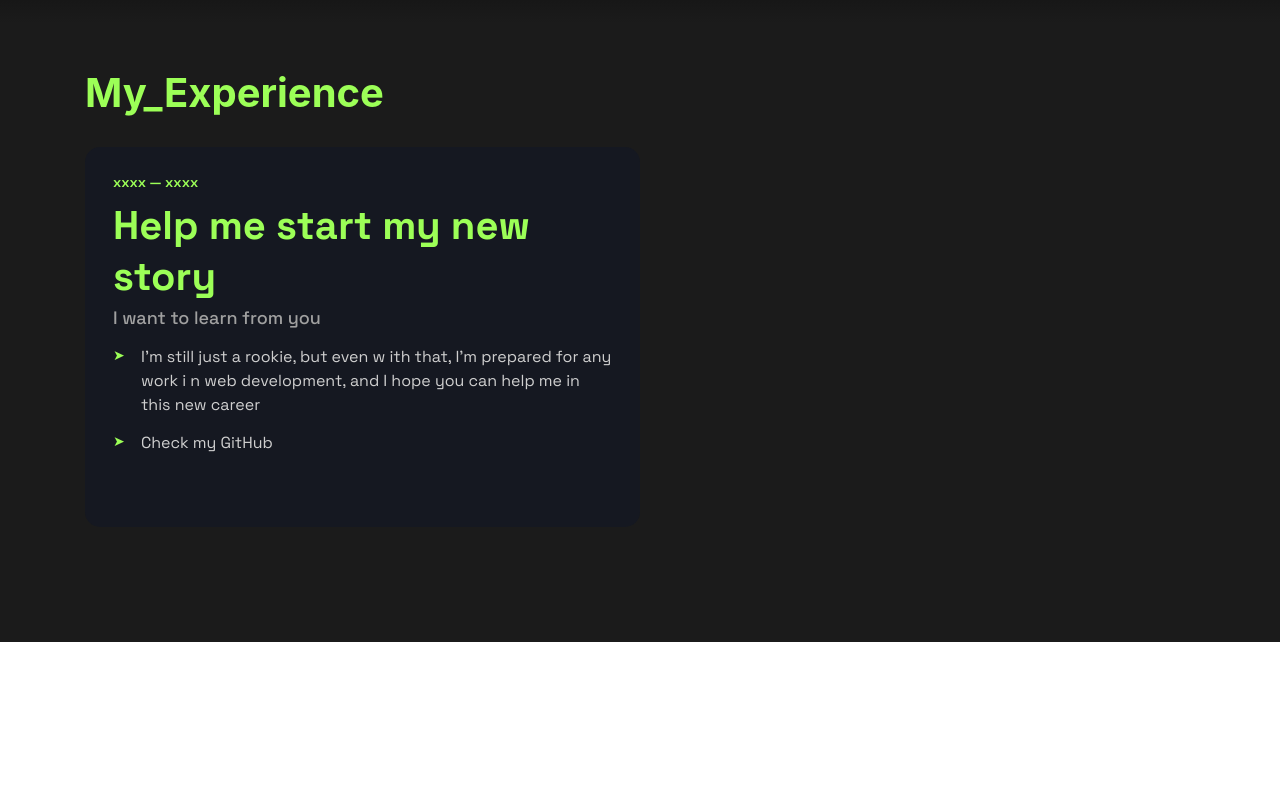
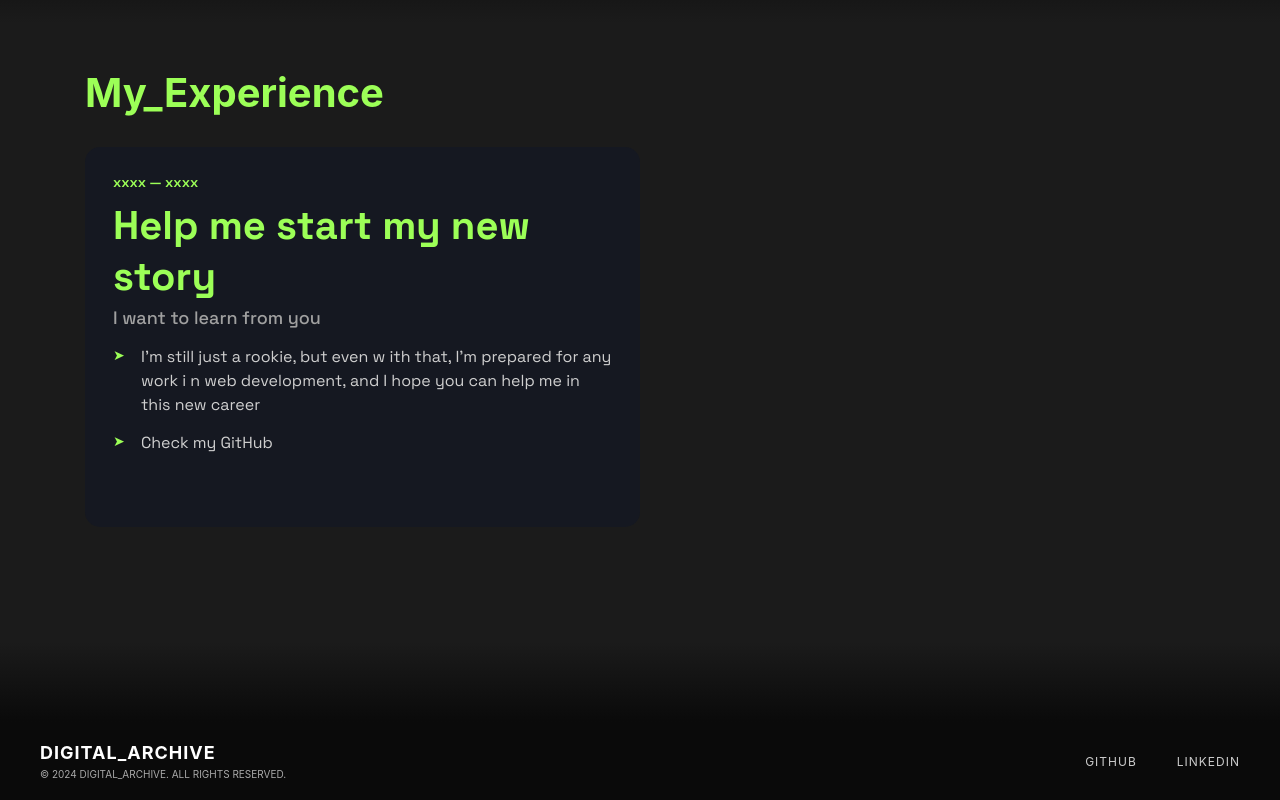
Before and after one commit to DiegoEstrada07/Professional-Web-Developer-Portfolio, a React (Create React App) app in the folder portafilio-project/: page / in a window 1280 px wide. Shown: the part 801-1601 px from the top of the page. Before the commit the page ends 1443 px from the top, so only its background shows below. Built offline with nearby package versions, Linux system fonts and the light colour scheme; the HTML template or start-up script is replaced by a standard one.

Commit message:
creation of the footer

```diff
--- a/portafilio-project/src/App.css
+++ b/portafilio-project/src/App.css
@@ -3,6 +3,7 @@
 
 :root{
   --primary-green: #9cff57;
+  --primary-black: #0a0a0a;
 }
 
 *{
@@ -235,3 +236,48 @@ header {
   color: var(--primary-green);
   font-size: 14px;
 }
+
+.main-footer-gradiant{
+  height: 80px;
+  background: linear-gradient(0deg, rgba(10, 10, 10, 1) 0%, rgba(27, 27, 27, 1) 100%);
+}
+
+.footer {
+  display: flex;
+  justify-content: space-between;
+  align-items: center;
+  padding: 20px 40px;
+  background-color: var(--primary-black);
+  color: #fff;
+}
+
+/* LEFT */
+.footer-left h2 {
+  margin: 0;
+  font-size: 18px;
+  letter-spacing: 1px;
+}
+
+.footer-left p {
+  margin: 5px 0 0;
+  font-size: 10px;
+  color: #aaa;
+}
+
+/* CENTER */
+.footer-right {
+  display: flex;
+  gap: 40px;
+}
+
+.footer-right a {
+  text-decoration: none;
+  color: #ccc;
+  font-size: 12px;
+  letter-spacing: 1px;
+  transition: color 0.3s;
+}
+
+.footer-right a:hover {
+  color: var(--primary-green);
+}
--- a/portafilio-project/src/App.js
+++ b/portafilio-project/src/App.js
@@ -7,6 +7,7 @@ import Project from './components/proyects';
 
 
 function App() {
+  const gitUrl= "https://github.com/DiegoEstrada07";
   return (
     <div className="App">
       <header>
@@ -79,9 +80,21 @@ function App() {
           </div>
         </section>
       </main>
-      <footer>
-        <div>
+      <div className='main-footer-gradiant'>
+      </div>
+      <footer class="footer">
+        <div class="footer-left">
+          <h2>DIGITAL_ARCHIVE</h2>
+          <p>© 2024 DIGITAL_ARCHIVE. ALL RIGHTS RESERVED.</p>
+        </div>
 
+        <div class="footer-right">
+          <a href={gitUrl}>
+            GITHUB
+          </a>
+          <a href={gitUrl}>
+            LINKEDIN
+          </a>
         </div>
       </footer>
     </div>
```
